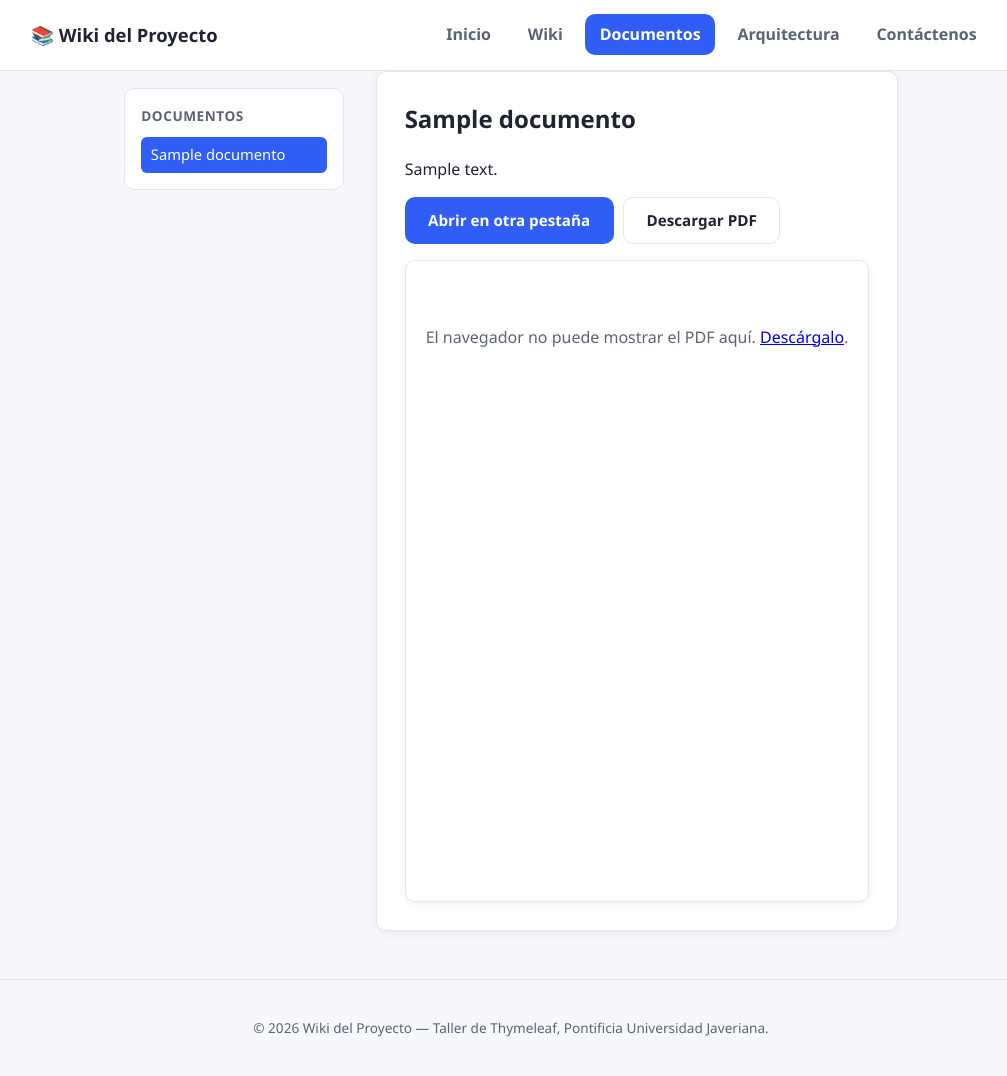
After one commit to andrXco/WikiWeb, a Spring Boot app: a page that uses src/main/resources/templates/fragments/layout.html in a window 1280 px wide. The commit adds this page. Shown: the whole page, without its empty margins (129-1136 px from the left). Run offline with Spring Boot 4, Linux system fonts and the light colour scheme; tables that the repository leaves empty hold one stand-in row (values such as "Sample post").

Commit message:
feat: sección de documentos con lista y visor de PDF

```diff
--- /dev/null
+++ b/src/main/java/com/javeriana/edu/demo/Controller/DocumentoController.java
@@ -0,0 +1,41 @@
+package com.javeriana.edu.demo.Controller;
+
+import org.springframework.http.HttpStatus;
+import org.springframework.stereotype.Controller;
+import org.springframework.ui.Model;
+import org.springframework.web.bind.annotation.GetMapping;
+import org.springframework.web.bind.annotation.PathVariable;
+import org.springframework.web.server.ResponseStatusException;
+
+import com.javeriana.edu.demo.Model.Documento;
+import com.javeriana.edu.demo.Repository.DocumentoRepository;
+
+@Controller
+public class DocumentoController {
+
+    private final DocumentoRepository documentoRepository;
+
+    public DocumentoController(DocumentoRepository documentoRepository) {
+        this.documentoRepository = documentoRepository;
+    }
+
+    // LISTAR DOCUMENTOS DE LA ENTREGA
+    @GetMapping("/documentos")
+    public String listaDocumentos(Model model) {
+        model.addAttribute("documentos", documentoRepository.findAllByOrderByOrdenAsc());
+        return "documentos";
+    }
+
+    // VER UN DOCUMENTO (el PDF se muestra dentro de la página)
+    @GetMapping("/documentos/{slug}")
+    public String verDocumento(@PathVariable String slug, Model model) {
+        Documento documento = documentoRepository.findBySlug(slug)
+                .orElseThrow(() -> new ResponseStatusException(HttpStatus.NOT_FOUND,
+                        "No existe el documento: " + slug));
+
+        model.addAttribute("documento", documento);
+        model.addAttribute("documentos", documentoRepository.findAllByOrderByOrdenAsc());
+        return "documento-detalle";
+    }
+
+}
--- /dev/null
+++ b/src/main/resources/templates/documento-detalle.html
@@ -0,0 +1,52 @@
+<!DOCTYPE html>
+<html xmlns:th="http://www.thymeleaf.org" lang="es">
+<head>
+    <meta charset="UTF-8">
+    <meta name="viewport" content="width=device-width, initial-scale=1.0">
+    <title th:text="${documento.titulo} + ' · Documentos'">Documento · Documentos</title>
+    <link rel="stylesheet" th:href="@{/css/style.css}">
+</head>
+<body>
+
+    <header th:replace="~{fragments/layout :: header}"></header>
+
+    <main class="container container-wide">
+        <div class="wiki-layout">
+            <nav class="wiki-sidebar" aria-label="Documentos de la entrega">
+                <h2>Documentos</h2>
+                <ul>
+                    <li th:each="d : ${documentos}">
+                        <a th:href="@{/documentos/{slug}(slug=${d.slug})}"
+                           th:text="${d.titulo}"
+                           th:classappend="${d.slug == documento.slug} ? 'active'">Título</a>
+                    </li>
+                </ul>
+            </nav>
+
+            <article class="wiki-article">
+                <h1 th:text="${documento.titulo}">Título del documento</h1>
+                <p th:text="${documento.descripcion}">Descripción del documento.</p>
+
+                <div class="pdf-toolbar">
+                    <a class="btn btn-primary" th:href="@{/docs/{archivo}(archivo=${documento.archivo})}"
+                       target="_blank" rel="noopener">Abrir en otra pestaña</a>
+                    <a class="btn btn-secondary" th:href="@{/docs/{archivo}(archivo=${documento.archivo})}"
+                       download>Descargar PDF</a>
+                </div>
+
+                <div class="pdf-viewer">
+                    <object th:data="@{/docs/{archivo}(archivo=${documento.archivo})}" type="application/pdf">
+                        <p class="pdf-fallback">
+                            El navegador no puede mostrar el PDF aquí.
+                            <a th:href="@{/docs/{archivo}(archivo=${documento.archivo})}">Descárgalo</a>.
+                        </p>
+                    </object>
+                </div>
+            </article>
+        </div>
+    </main>
+
+    <footer th:replace="~{fragments/layout :: footer}"></footer>
+
+</body>
+</html>
--- a/src/main/resources/templates/fragments/layout.html
+++ b/src/main/resources/templates/fragments/layout.html
@@ -9,6 +9,7 @@
                 <ul>
                     <li><a th:href="@{/}">Inicio</a></li>
                     <li><a th:href="@{/wiki}">Wiki</a></li>
+                    <li><a th:href="@{/documentos}">Documentos</a></li>
                     <li><a th:href="@{/arquitectura}">Arquitectura</a></li>
                     <li><a th:href="@{/contacto}">Contáctenos</a></li>
                 </ul>
```
Also changed, not shown: src/main/resources/templates/documentos.html (added, +35 -0 lines).
